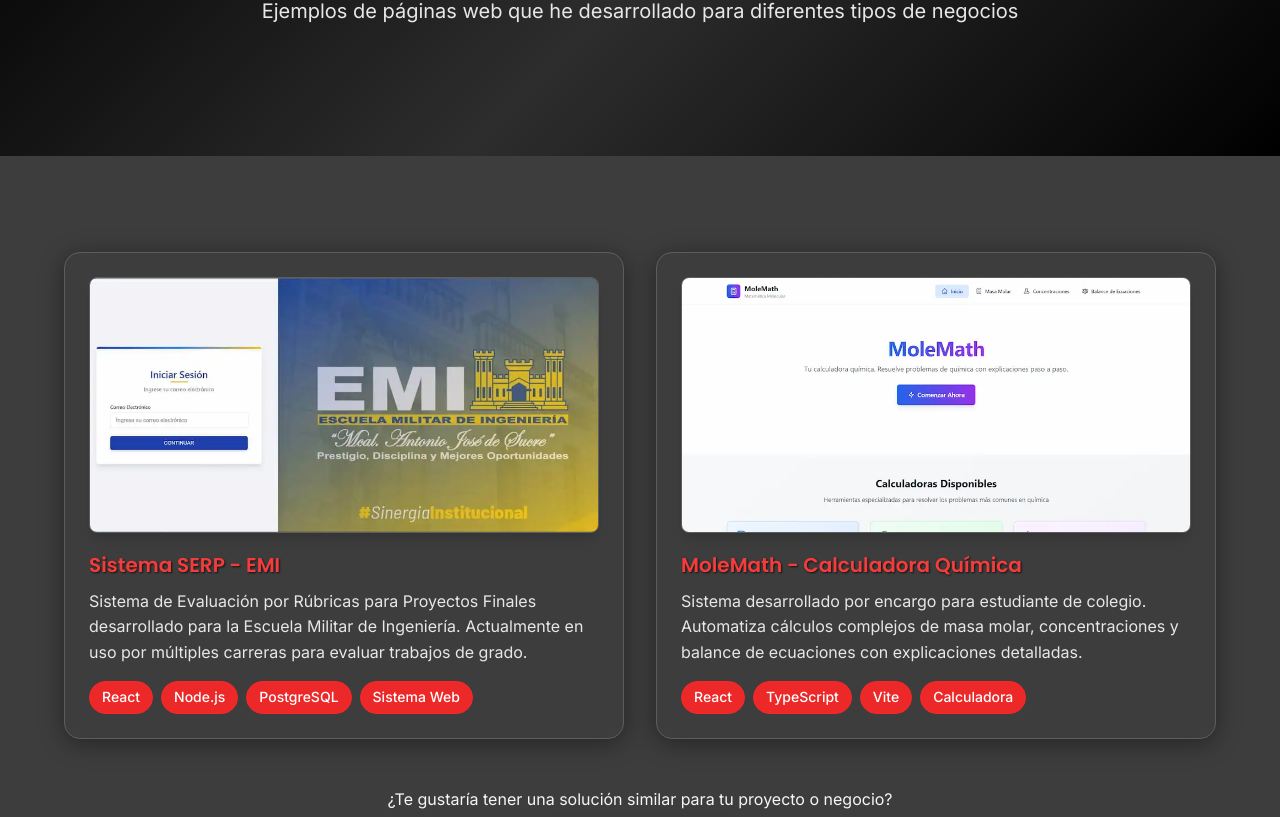
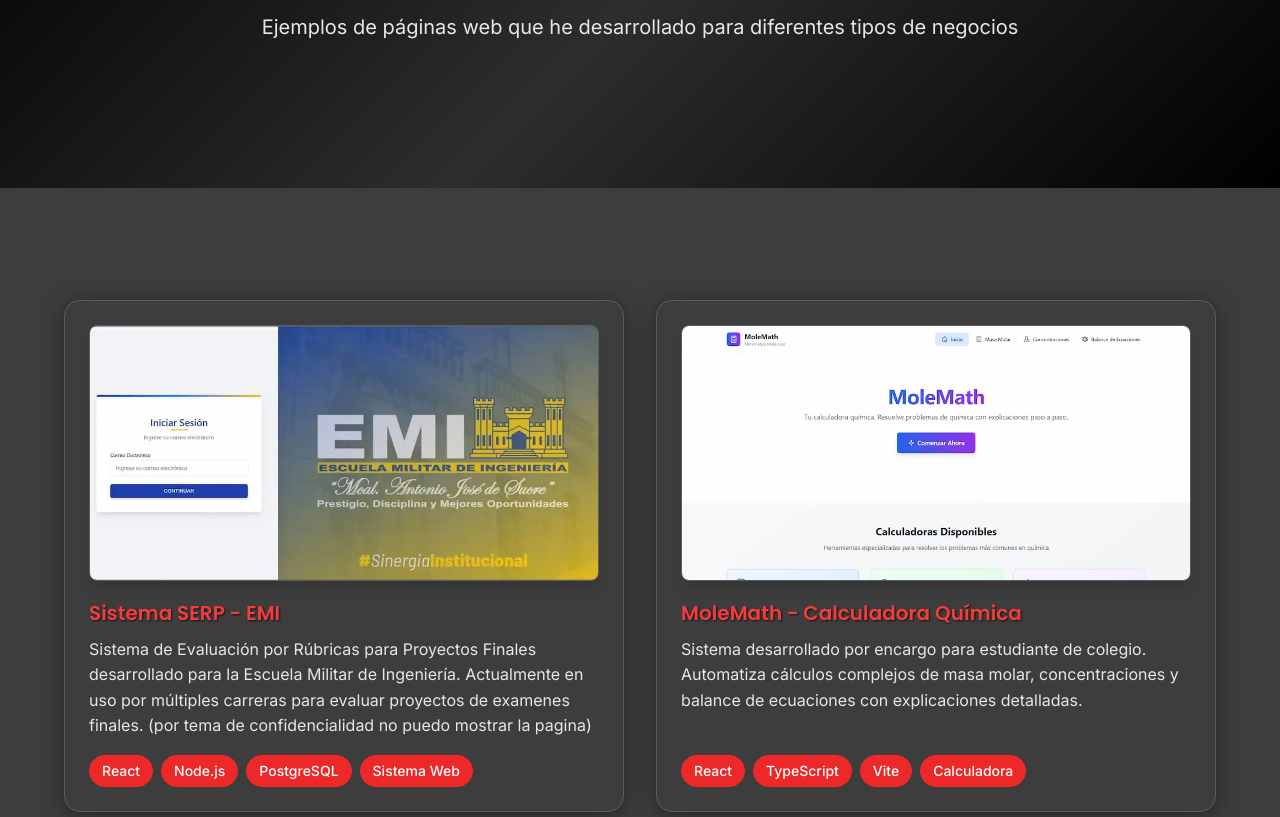
Before and after one commit to ImGrid/harold-freelance-web, a React (Vite) app: page /portfolio in a window 1280 px wide. Shown: the part 283-1100 px from the top of the page. Built offline with nearby package versions, Linux system fonts and the light colour scheme; no server answers.

Commit message:
titulos y acciones

```diff
--- a/index.html
+++ b/index.html
@@ -6,7 +6,7 @@
     <meta name="viewport" content="width=device-width, initial-scale=1.0" />
 
     <!-- Title Tag - Factor de ranking directo -->
-    <title>Harold Ponce - Desarrollador Web Freelance en Bolivia</title>
+    <title>Ing. Harold Ponce - Desarrollador Web Freelance en Bolivia</title>
 
     <!-- Meta Description - Mejora CTR (no es ranking factor directo) -->
     <meta name="description" content="Páginas web profesionales para pequeños negocios en Bolivia." />
@@ -22,13 +22,13 @@
 
     <!-- Open Graph - Para redes sociales -->
     <meta property="og:type" content="website" />
-    <meta property="og:title" content="Harold Ponce - Desarrollador Web Freelance en Bolivia" />
+    <meta property="og:title" content="Ing. Harold Ponce - Desarrollador Web Freelance en Bolivia" />
     <meta property="og:description" content="Páginas web profesionales para pequeños negocios en Bolivia." />
     <meta property="og:locale" content="es_BO" />
 
     <!-- Twitter Card - Para Twitter -->
     <meta name="twitter:card" content="summary" />
-    <meta name="twitter:title" content="Harold Ponce - Desarrollador Web Freelance" />
+    <meta name="twitter:title" content="Ing. Harold Ponce - Desarrollador Web Freelance" />
     <meta name="twitter:description" content="Páginas web profesionales para pequeños negocios en Bolivia." />
 
     <!-- Preconnect - Performance básico -->
--- a/src/App.jsx
+++ b/src/App.jsx
@@ -13,7 +13,7 @@
 
 const PAGE_CONFIGS = {
   '/': {
-    title: 'Harold Ponce - Desarrollador Web Freelance en Bolivia',
+    title: 'Ing. Harold Ponce - Desarrollador Web Freelance en Bolivia',
     description: 'Páginas web profesionales para pequeños negocios en Bolivia.'
   },
   '/servicios': {
--- a/src/data/about.js
+++ b/src/data/about.js
@@ -1,12 +1,13 @@
 export const aboutInfo = {
   personal: {
     name: 'Harold Ponce',
+    profession: 'Ingeniero de Sistemas',
     title: 'Desarrollador Web Freelancer',
     location: 'Bolivia',
     email: 'poncehar0331@gmail.com',
 
     introduction: `
-      Hola, soy Harold Ponce, desarrollador web especializado en crear páginas web para pequeños negocios en Bolivia.
+      Hola, soy Harold Ponce, ingeniero de sistemasy desarrollador web especializado en crear páginas web para pequeños negocios en Bolivia.
 
       Mi enfoque es simple: ayudar a emprendedores y dueños de negocios a tener presencia online profesional sin complicaciones técnicas. Trabajo con tecnologías modernas como React y JavaScript para crear sitios web rápidos, seguros y fáciles de mantener.
 
@@ -80,17 +81,3 @@
   ],
 
 };
-
-export const getSkillsByCategory = (category) => {
-  return aboutInfo.skills.technical.find(skill => skill.category === category);
-};
-
-export const getRandomTestimonial = () => {
-  const testimonials = aboutInfo.testimonials.list;
-  return testimonials[Math.floor(Math.random() * testimonials.length)];
-};
-
-export const formatAvailability = () => {
-  const { availability } = aboutInfo.contact;
-  return `${availability.weekdays} | ${availability.saturday}`;
-};
--- a/src/data/pricing.js
+++ b/src/data/pricing.js
@@ -266,13 +266,6 @@
   ]
 };
 
-export const getPlanById = (id) => {
-  return pricingPlans.find(plan => plan.id === id);
-};
-
-export const getPopularPlan = () => {
-  return pricingPlans.find(plan => plan.popular);
-};
 
 export const formatPrice = (price, currency, note = '') => {
   const formattedPrice = price.toLocaleString();
--- a/src/data/services.js
+++ b/src/data/services.js
@@ -232,15 +232,6 @@
     }
   ]
 };
-
-export const getServiceById = (id) => {
-  return services.find(service => service.id === id);
-};
-
-export const getFeaturedServices = () => {
-  return services.filter(service => service.featured);
-};
-
 export const formatPrice = (price) => {
   if (price.to) {
     return `${price.from.toLocaleString()} - ${price.to.toLocaleString()} ${price.currency}`;
--- a/src/index.css
+++ b/src/index.css
@@ -127,7 +127,7 @@
 
   /* Sección con padding */
   .section-padding {
-    @apply py-16 lg:py-24;
+    @apply py-16 lg:py-28;
   }
 
   /* Gradiente de texto rojo vampire parrot */
--- a/src/pages/About.jsx
+++ b/src/pages/About.jsx
@@ -56,7 +56,7 @@
                   <div className="w-48 h-48 rounded-xl mx-auto mb-6 overflow-hidden border border-dark-600 shadow-lg">
                     <img
                       src="/profile.webp"
-                      alt="Harold Ponce - Desarrollador Web Freelancer"
+                      alt="Harold Ponce - Desarrollador Web Freelancer -"
                       className="w-full h-full object-cover"
                       loading="lazy"
                       onError={(e) => {
@@ -68,6 +68,9 @@
                   <h2 className="text-2xl font-heading font-bold text-text-primary mb-2">
                     {aboutInfo.personal.name}
                   </h2>
+                  <p className="font-medium text-white mb-2">
+                    {aboutInfo.personal.profession}
+                  </p>
                   <p
                     className="font-medium mb-4"
                     style={{
--- a/src/pages/Portfolio.jsx
+++ b/src/pages/Portfolio.jsx
@@ -17,7 +17,7 @@
         <div className="max-w-6xl mx-auto">
           <div className="grid grid-cols-1 md:grid-cols-2 gap-8 mb-12">
 
-            <Card hover={true}>
+            <Card hover={true} className="flex flex-col h-full">
               <div className="h-64 rounded-lg mb-4 overflow-hidden border border-dark-600 shadow-lg">
                 <img
                   src="/Serp_system.webp"
@@ -39,11 +39,12 @@
               >
                 Sistema SERP - EMI
               </h3>
-              <p className="text-text-secondary mb-4">
+              <p className="text-text-secondary mb-4 flex-grow">
                 Sistema de Evaluación por Rúbricas para Proyectos Finales desarrollado para la Escuela Militar de Ingeniería.
-                Actualmente en uso por múltiples carreras para evaluar trabajos de grado.
+                Actualmente en uso por múltiples carreras para evaluar proyectos de examenes finales.
+                (por tema de confidencialidad no puedo mostrar la pagina)
               </p>
-              <div className="flex flex-wrap gap-2">
+              <div className="flex flex-wrap gap-2 mt-auto">
                 <Badge variant="primary">React</Badge>
                 <Badge variant="primary">Node.js</Badge>
                 <Badge variant="primary">PostgreSQL</Badge>
@@ -51,7 +52,11 @@
               </div>
             </Card>
 
-            <Card hover={true}>
+            <Card
+              hover={true}
+              className="flex flex-col h-full cursor-pointer transition-transform hover:scale-[1.02]"
+              onClick={() => window.open('https://molemath.netlify.app/', '_blank')}
+            >
               <div className="h-64 rounded-lg mb-4 overflow-hidden border border-dark-600 shadow-lg">
                 <img
                   src="/Molemath.webp"
@@ -73,11 +78,11 @@
               >
                 MoleMath - Calculadora Química
               </h3>
-              <p className="text-text-secondary mb-4">
+              <p className="text-text-secondary mb-4 flex-grow">
                 Sistema desarrollado por encargo para estudiante de colegio.
                 Automatiza cálculos complejos de masa molar, concentraciones y balance de ecuaciones con explicaciones detalladas.
               </p>
-              <div className="flex flex-wrap gap-2">
+              <div className="flex flex-wrap gap-2 mt-auto">
                 <Badge variant="primary">React</Badge>
                 <Badge variant="primary">TypeScript</Badge>
                 <Badge variant="primary">Vite</Badge>
```
